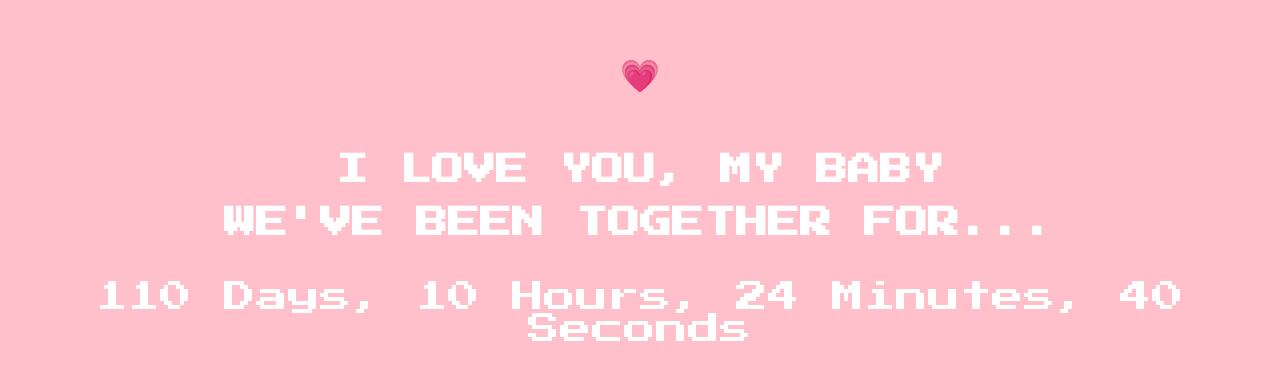
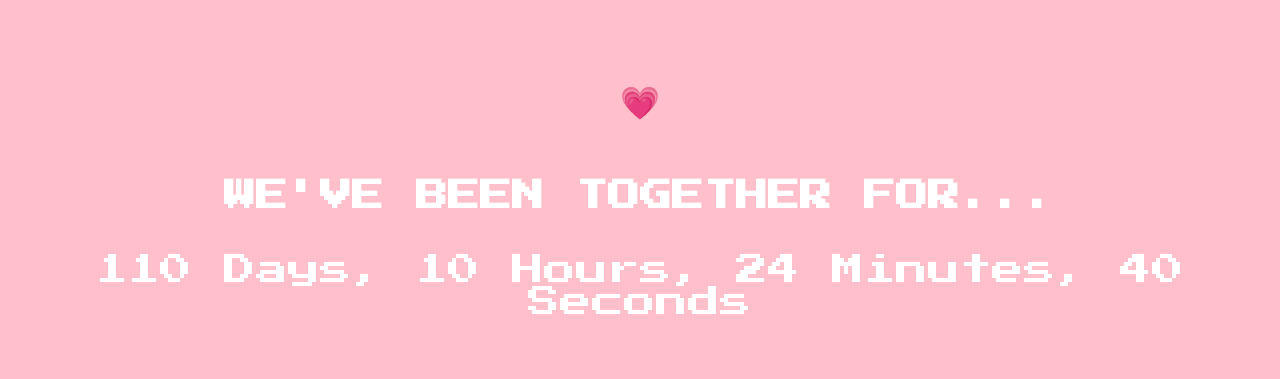
Before and after one commit to emailtarog-byte/myDora, a plain HTML site: page index.html in a window 1280 px wide. Shown: the part 211-590 px from the top of the page. Drawn offline with Linux system fonts and the light colour scheme.

Commit message:
Update index.html

```diff
--- a/index.html
+++ b/index.html
@@ -14,7 +14,6 @@
     <div class="body">
         <h1>💗</h1>
         <br>
-            <h1>I LOVE YOU, MY BABY</h1>
         <h1>WE'VE BEEN TOGETHER FOR...</h1>
     </div>
     <div id="timer"></div>
```
